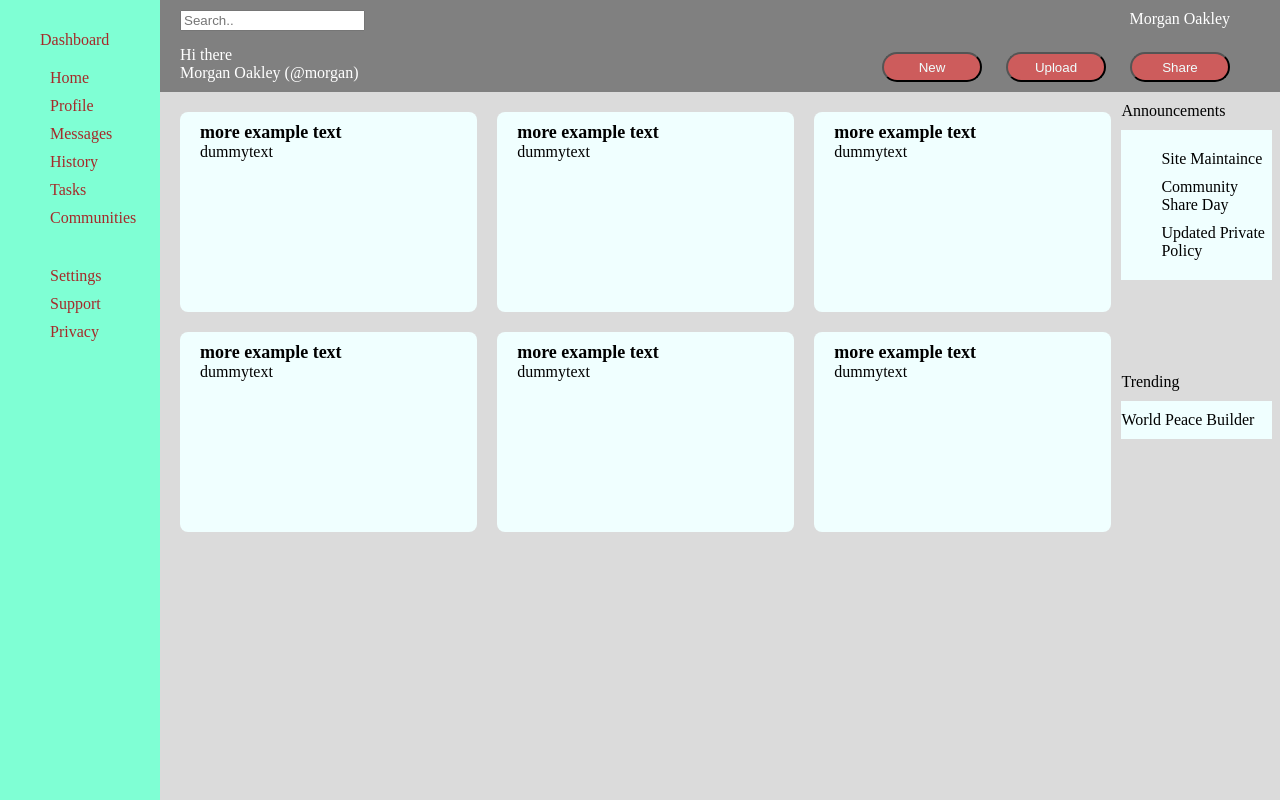
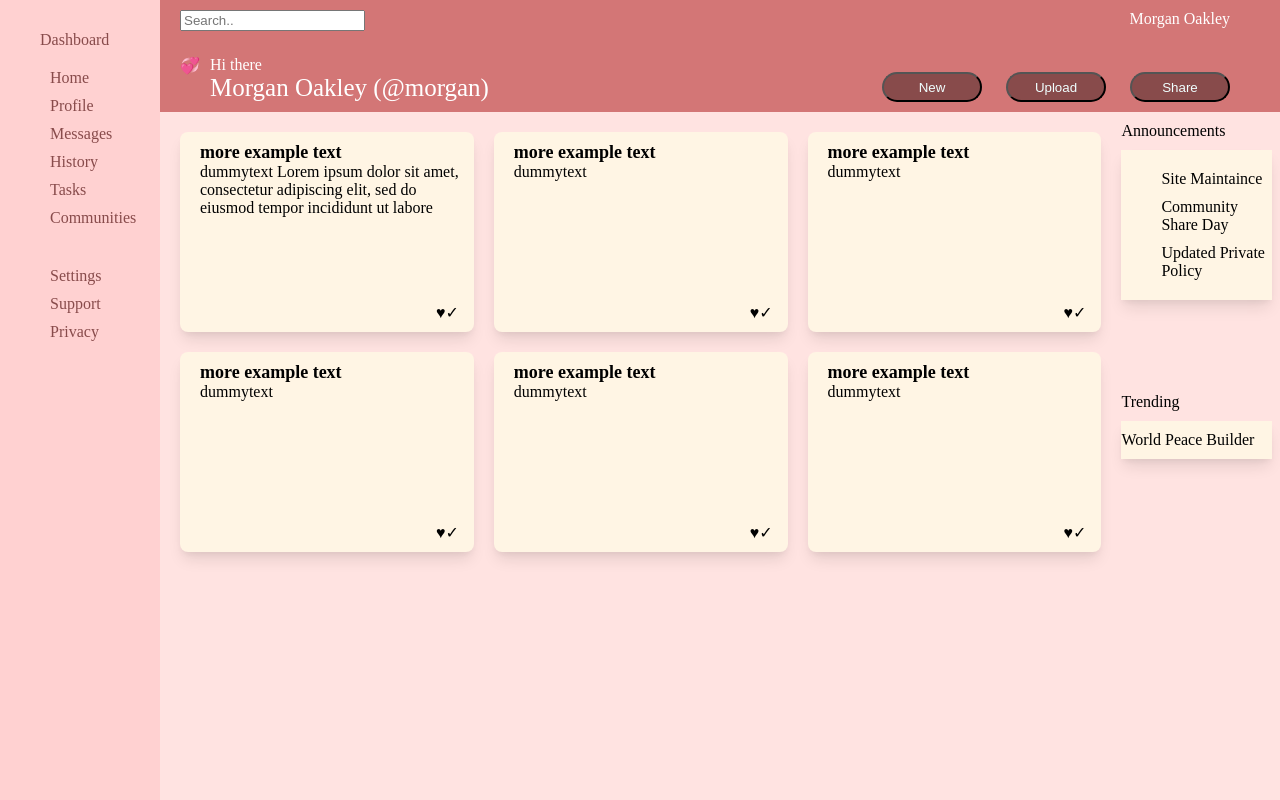
Before and after one commit to swatson9008/admindash, a plain HTML site: page index.html in a window 1280 px wide. Shown: the top 800 px of the page. Drawn offline with Linux system fonts and the light colour scheme.

Commit message:
adjusted the layout

```diff
--- a/index.html
+++ b/index.html
@@ -12,9 +12,11 @@
         <div id="header">
             <div id="headerContent">
                 <div id="topnav"><input type="text" placeholder="Search.."></div>
+                <div id="profileFront">
+                <div id="profileIconFront">💞</div>
                 <div id="hiThere">
-                Hi there<p></p>Morgan Oakley (@morgan)
-                </div>
+                Hi there<p></p><div id="frontName">Morgan Oakley (@morgan)</div>
+                </div></div>
                 <div id="topButtons">
                 <div id="topB">
                 <button>New</button>
@@ -22,7 +24,7 @@
                 <button>Share</button>
                 </div>
                 </div>
-                <div id="nameLeft">
+                <div id="leftProfile">
                     Morgan Oakley
                 </div>
             </div>
@@ -52,27 +54,35 @@
 
                 <div class="projectSheet">
                     <div class="projectTitle">more example text</div>
-                    <div class="textbody">dummytext</div>
+                    <div class="textbody">dummytext
+                        Lorem ipsum dolor sit amet, consectetur adipiscing elit, sed do eiusmod tempor incididunt ut labore
+                    </div>
+                    <div class="projectIcons">♥✓</div>
                 </div>
                 <div class="projectSheet">
                     <div class="projectTitle">more example text</div>
                     <div class="textbody">dummytext</div>
+                    <div class="projectIcons">♥✓</div>
                 </div>
                 <div class="projectSheet">
                     <div class="projectTitle">more example text</div>
                     <div class="textbody">dummytext</div>
+                    <div class="projectIcons">♥✓</div>
                 </div>
                 <div class="projectSheet">
                     <div class="projectTitle">more example text</div>
                     <div class="textbody">dummytext</div>
+                    <div class="projectIcons">♥✓</div>
                 </div>
                 <div class="projectSheet">
                     <div class="projectTitle">more example text</div>
                     <div class="textbody">dummytext</div>
+                    <div class="projectIcons">♥✓</div>
                 </div>
                 <div class="projectSheet">
                     <div class="projectTitle">more example text</div>
                     <div class="textbody">dummytext</div>
+                    <div class="projectIcons">♥✓</div>
                 </div>
             </div>
             <div id="rightSide">
--- a/style.css
+++ b/style.css
@@ -11,10 +11,11 @@
 
 #header {
     display: grid;
-    background-color: grey;
+    background-color: #d37676;
     color: white;
     grid-column: 2 / 6;
     grid-row: 1 / 2;
+    box-shadow: rgba(0, 0, 0, 0.1) 0px 10px 15px -3px, rgba(0, 0, 0, 0.05) 0px 4px 6px -2px;
 
 }
 
@@ -33,9 +34,18 @@
     grid-row: 1;
 }
 
-#hiThere {
+#profileFront {
     grid-column: 1;
     grid-row: 2;
+    display: flex;
+}
+
+#profileIconFront {
+    margin-right: 10px;
+}
+
+#frontName {
+    font-size: 25px;
 }
 
 #topButtons {
@@ -55,11 +65,11 @@
     margin-left: 20px;
     width: 100px;
     height: 30px;
-    background-color: indianred;
+    background-color: #884b4b;
     color: azure;
 }
 
-#nameLeft {
+#leftProfile {
     grid-column: 2;
     grid-row: 1;
     display: flex;
@@ -69,8 +79,8 @@
 
 #sidebar {
     display: grid;
-    background-color: aquamarine;
-    color: brown;
+    background-color: #FFD1D1;
+    color: #884b4b;
     grid-column: 1;
     grid-row: 1 / 3;
     padding-top: 1rem;
@@ -99,7 +109,7 @@ ul {
     grid-template-columns: 6fr 1fr;
     grid-template-rows: 1fr 1fr;
     gap: 10px;
-    background-color: rgb(219, 219, 219);
+    background-color: #FFE3E1;
 
 }
 
@@ -112,14 +122,15 @@ ul {
     gap: 20px;
     margin-top: 20px;
     margin-left: 20px;
+    margin-right: 10px;
 
 }
 
 .projectSheet {
     height: 200px;
-
-    background-color: azure;
+    background-color: #FFF5E4;
     border-radius: 8px;
+    box-shadow: rgba(0, 0, 0, 0.1) 0px 10px 15px -3px, rgba(0, 0, 0, 0.05) 0px 4px 6px -2px;
 }
 
 .projectTitle {
@@ -131,6 +142,14 @@ ul {
 
 .textbody {
     margin-left: 20px;
+    height: 140px;
+}
+
+.projectIcons {
+    display: flex;
+    justify-content: flex-end;
+    margin-right: 15px;
+
 }
 
 #rightSide {
@@ -148,9 +167,10 @@ ul {
 #announcementsSheet {
     margin-top: 10px;
     margin-right: 8px;
-    background-color: azure;
+    background-color: #FFF5E4;
     padding-top: 10px;
     padding-bottom: 10px;
+    box-shadow: rgba(0, 0, 0, 0.1) 0px 10px 15px -3px, rgba(0, 0, 0, 0.05) 0px 4px 6px -2px;
 
 }
 
@@ -162,9 +182,10 @@ ul {
 #TrenderS {
     margin-top: 10px;
     margin-right: 8px;
-    background-color: azure;
+    background-color: #FFF5E4;
     padding-top: 10px;
     padding-bottom: 10px;
+    box-shadow: rgba(0, 0, 0, 0.1) 0px 10px 15px -3px, rgba(0, 0, 0, 0.05) 0px 4px 6px -2px;
 }
 
 #footer {
```
